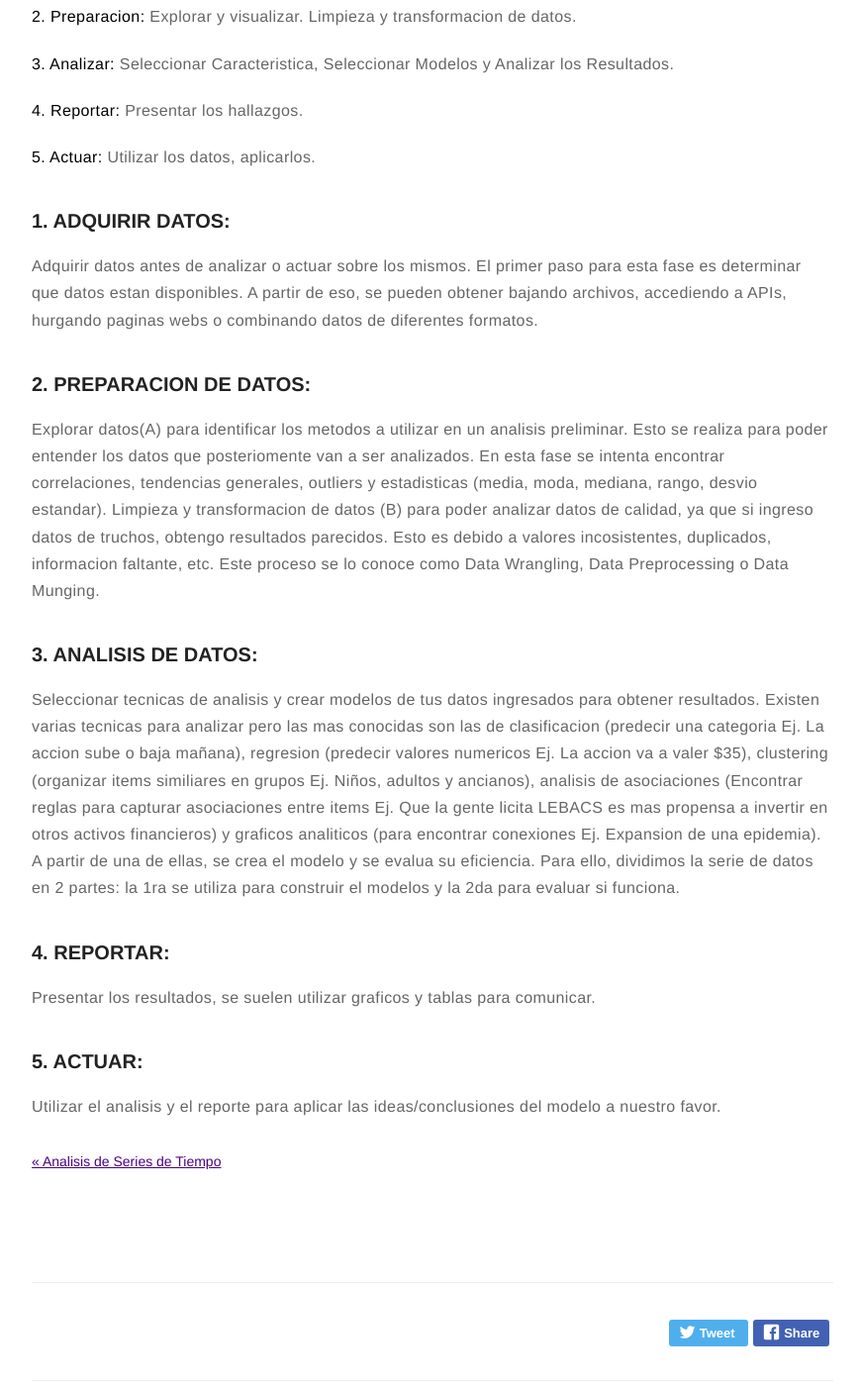
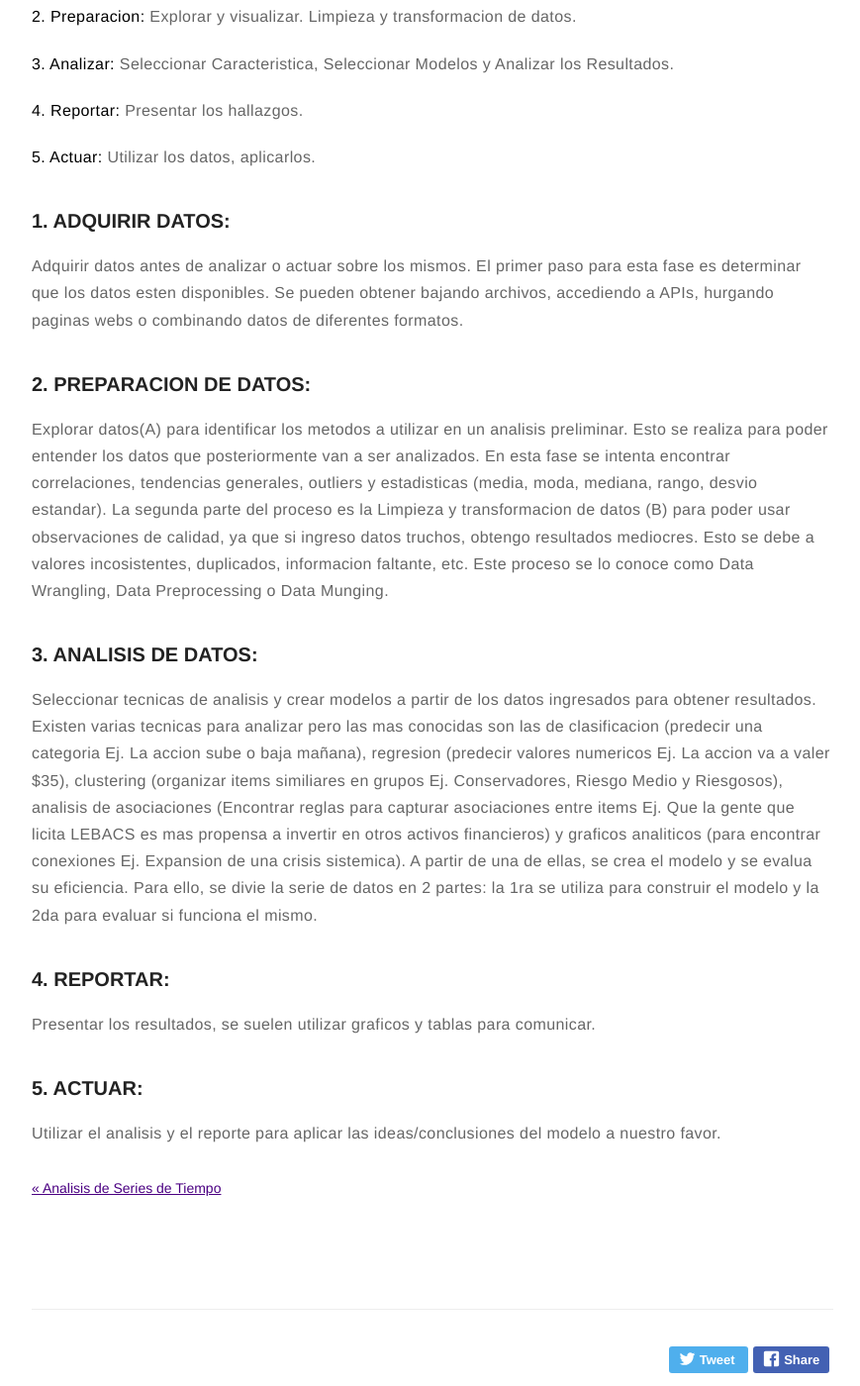
Before and after one commit to davidleonelhong/davidleonelhong.github.io, a Jekyll site: the page built from _posts/2018-09-14-Intro-Data-Science.md, in a window 1280 px wide and 1400 px high, scrolled down 469 px. Shown: the whole window at 99% size, without its empty margins (203-1072 px from the left). Built offline with Jekyll 4.4.1, drawn with Linux system fonts in a browser that asks for light colours; a script that is not in the unit is left out.

Commit message:
Update 2018-09-14-Intro-Data-Science.md

```diff
--- a/_posts/2018-09-14-Intro-Data-Science.md
+++ b/_posts/2018-09-14-Intro-Data-Science.md
@@ -25,14 +25,14 @@ description: Introduccion al analisis de datos.
 **5. Actuar:** Utilizar los datos, aplicarlos.
 
 ### 1. ADQUIRIR DATOS:
-Adquirir datos antes de analizar o actuar sobre los mismos. El primer paso para esta fase es determinar que datos estan disponibles. A partir de eso, se pueden obtener bajando archivos, accediendo a APIs, hurgando paginas webs o combinando datos de diferentes formatos.
+Adquirir datos antes de analizar o actuar sobre los mismos. El primer paso para esta fase es determinar que los datos esten disponibles. Se pueden obtener bajando archivos, accediendo a APIs, hurgando paginas webs o combinando datos de diferentes formatos.
 
 ### 2. PREPARACION DE DATOS:
-Explorar datos(A) para identificar los metodos a utilizar en un analisis preliminar. Esto se realiza para poder entender los datos que posteriomente van a ser analizados. En esta fase se intenta encontrar correlaciones, tendencias generales, outliers y estadisticas (media, moda, mediana, rango, desvio estandar).
-Limpieza y transformacion de datos (B) para poder analizar datos de calidad, ya que si ingreso datos de truchos, obtengo resultados parecidos. Esto es debido a valores incosistentes, duplicados, informacion faltante, etc. Este proceso se lo conoce como Data Wrangling, Data Preprocessing o Data Munging.
+Explorar datos(A) para identificar los metodos a utilizar en un analisis preliminar. Esto se realiza para poder entender los datos que posteriormente van a ser analizados. En esta fase se intenta encontrar correlaciones, tendencias generales, outliers y estadisticas (media, moda, mediana, rango, desvio estandar).
+La segunda parte del proceso es la Limpieza y transformacion de datos (B) para poder usar observaciones de calidad, ya que si ingreso datos truchos, obtengo resultados mediocres. Esto se debe a valores incosistentes, duplicados, informacion faltante, etc. Este proceso se lo conoce como Data Wrangling, Data Preprocessing o Data Munging.
 
 ### 3. ANALISIS DE DATOS:
-Seleccionar tecnicas de analisis y crear modelos de tus datos ingresados para obtener resultados. Existen varias tecnicas para analizar pero las mas conocidas son las de clasificacion (predecir una categoria Ej. La accion sube o baja mañana), regresion (predecir valores numericos Ej. La accion va a valer $35), clustering (organizar items similiares en grupos Ej. Niños, adultos y ancianos), analisis de asociaciones (Encontrar reglas para capturar asociaciones entre items Ej. Que la gente licita LEBACS es mas propensa a invertir en otros activos financieros) y graficos analiticos (para encontrar conexiones Ej. Expansion de una epidemia). A partir de una de ellas, se crea el modelo y se evalua su eficiencia. Para ello, dividimos la serie de datos en 2 partes: la 1ra se utiliza para construir el modelos y la 2da para evaluar si funciona.
+Seleccionar tecnicas de analisis y crear modelos a partir de los datos ingresados para obtener resultados. Existen varias tecnicas para analizar pero las mas conocidas son las de clasificacion (predecir una categoria Ej. La accion sube o baja mañana), regresion (predecir valores numericos Ej. La accion va a valer $35), clustering (organizar items similiares en grupos Ej. Conservadores, Riesgo Medio y Riesgosos), analisis de asociaciones (Encontrar reglas para capturar asociaciones entre items Ej. Que la gente que licita LEBACS es mas propensa a invertir en otros activos financieros) y graficos analiticos (para encontrar conexiones Ej. Expansion de una crisis sistemica). A partir de una de ellas, se crea el modelo y se evalua su eficiencia. Para ello, se divie la serie de datos en 2 partes: la 1ra se utiliza para construir el modelo y la 2da para evaluar si funciona el mismo.
 
 ### 4. REPORTAR:
 Presentar los resultados, se suelen utilizar graficos y tablas para comunicar.
```
